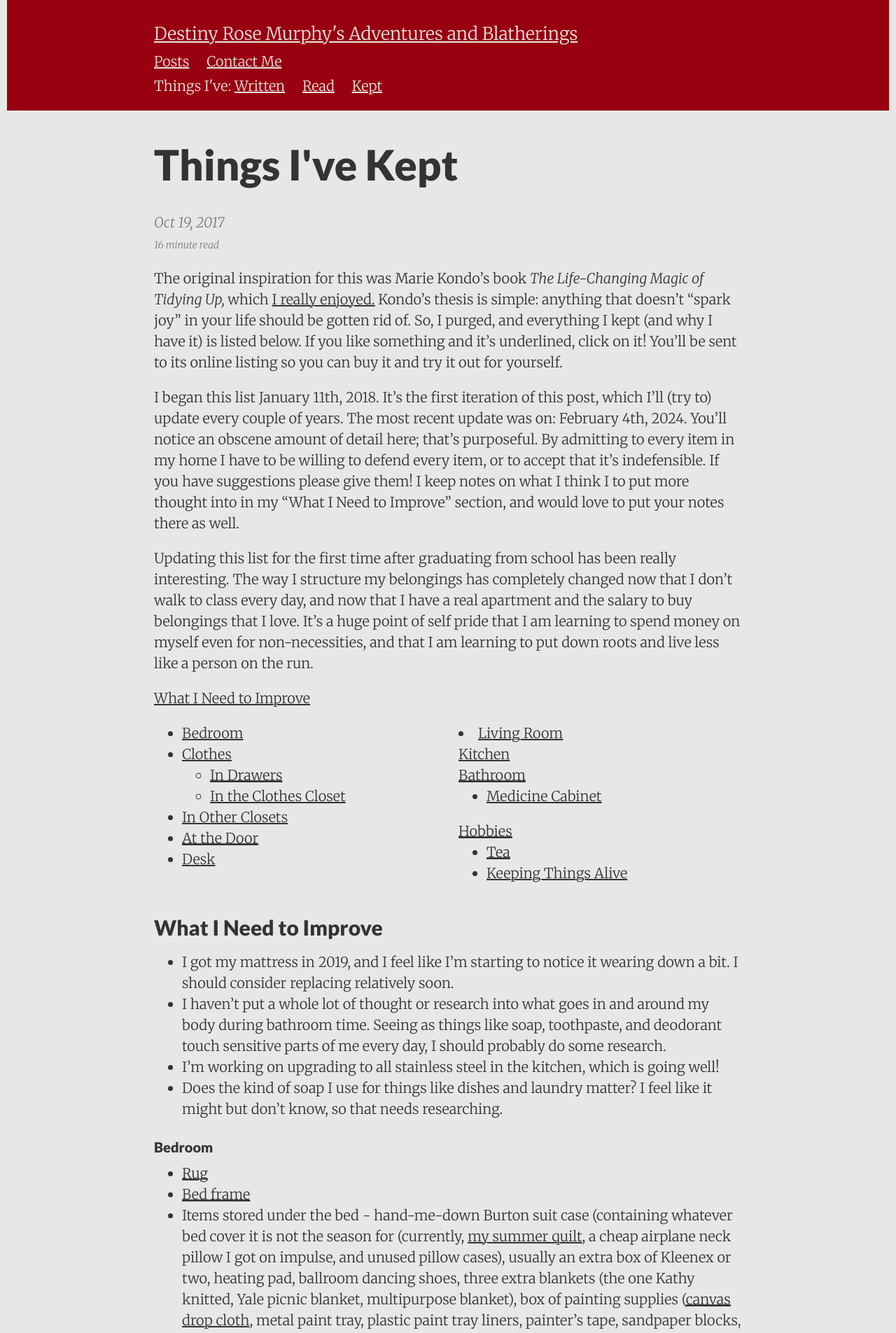
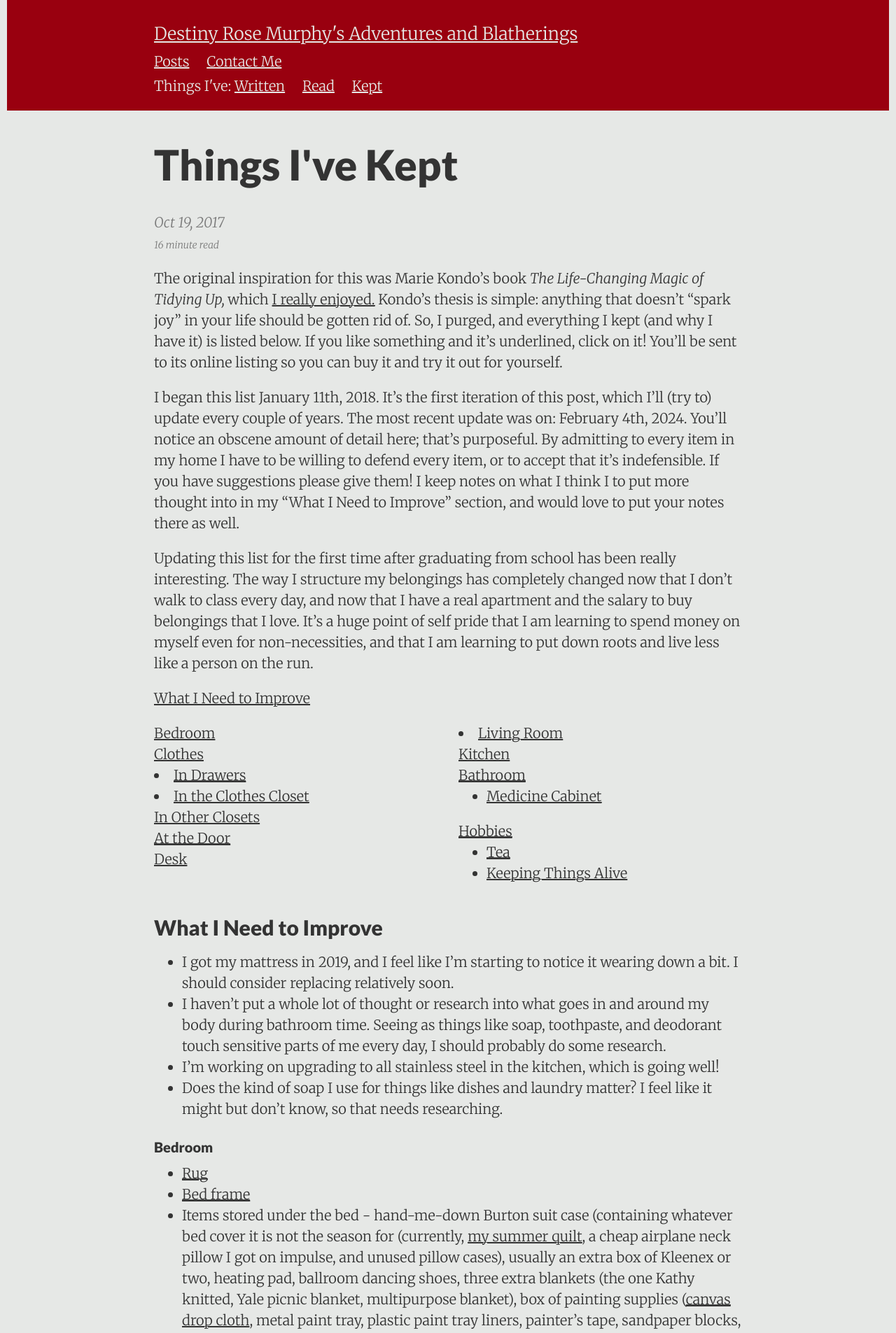
Before and after one commit to DestinyRoseMurphy/DestinyRoseMurphy.github.io, a Jekyll site: the page built from _posts/2017-10-19-Things-I-Kept.md, in a window 1280 px wide. Shown: the top 1905 px of the page at 70% size. Built offline with Jekyll 4.4.1, drawn with Linux system fonts in a browser that asks for light colours.

Commit message:
Trying a thing with columns

```diff
--- a/_posts/2017-10-19-Things-I-Kept.md
+++ b/_posts/2017-10-19-Things-I-Kept.md
@@ -33,17 +33,13 @@ Updating this list for the first time after graduating from school has been real
 
 <div class="row">
   <div class="col">
-		<ul>
-			<li><a href="#Sleep">Bedroom</a></li>
-			<li><a href="#Clothes">Clothes</a></li>
-				<ul style="margin-bottom: 0;">
+		<p style="margin-bottom: 0;"><a href="#Sleep">Bedroom</a></p>
+  	<p style="margin-bottom: 0;"><a href="#Clothes">Clothes</a></p>
 			<li><a href="#Drawers">In Drawers</a></li>
 			<li><a href="#Hanging">In the Clothes Closet</a></li>
-				</ul>
-			<li><a href="#Storage">In Other Closets</a></li>
-			<li><a href="#Entry">At the Door</a></li>
-			<li><a href="#Working">Desk</a></li>
-		</ul>
+  	<p style="margin-bottom: 0;"><a href="#Storage">In Other Closets</a></p>
+  	<p style="margin-bottom: 0;"><a href="#Entry">At the Door</a></p>
+  	<p style="margin-bottom: 0;"><a href="#Working">Desk</a></p>
 	</div>
 
   <div class="col">
```
